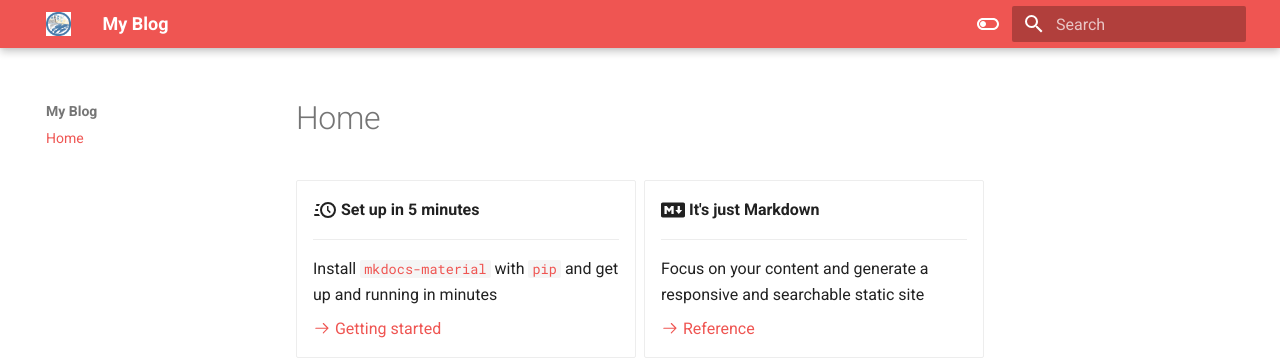
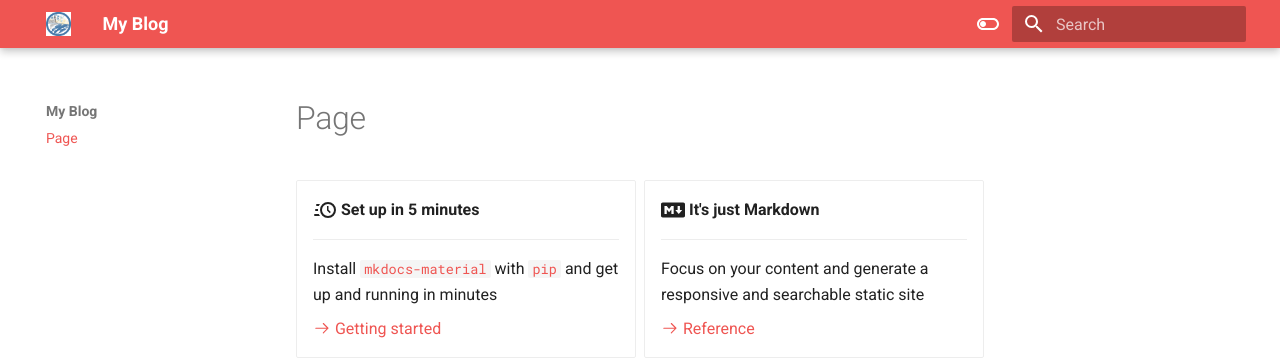
Before and after one commit to salireza111/Myblog, an MkDocs documentation site: the page built from docs/index.md, in a window 1280 px wide. Shown: the top 360 px of the page. Built offline with MkDocs 1.6.1 and Material for MkDocs 9.7.7, drawn with Linux system fonts in a browser that asks for light colours.

Commit message:
Update index.md

```diff
--- a/docs/index.md
+++ b/docs/index.md
@@ -1,3 +1,5 @@
+# Page
+
 <div class="grid cards" markdown>
 
 -   :material-clock-fast:{ .lg .middle } __Set up in 5 minutes__
```
